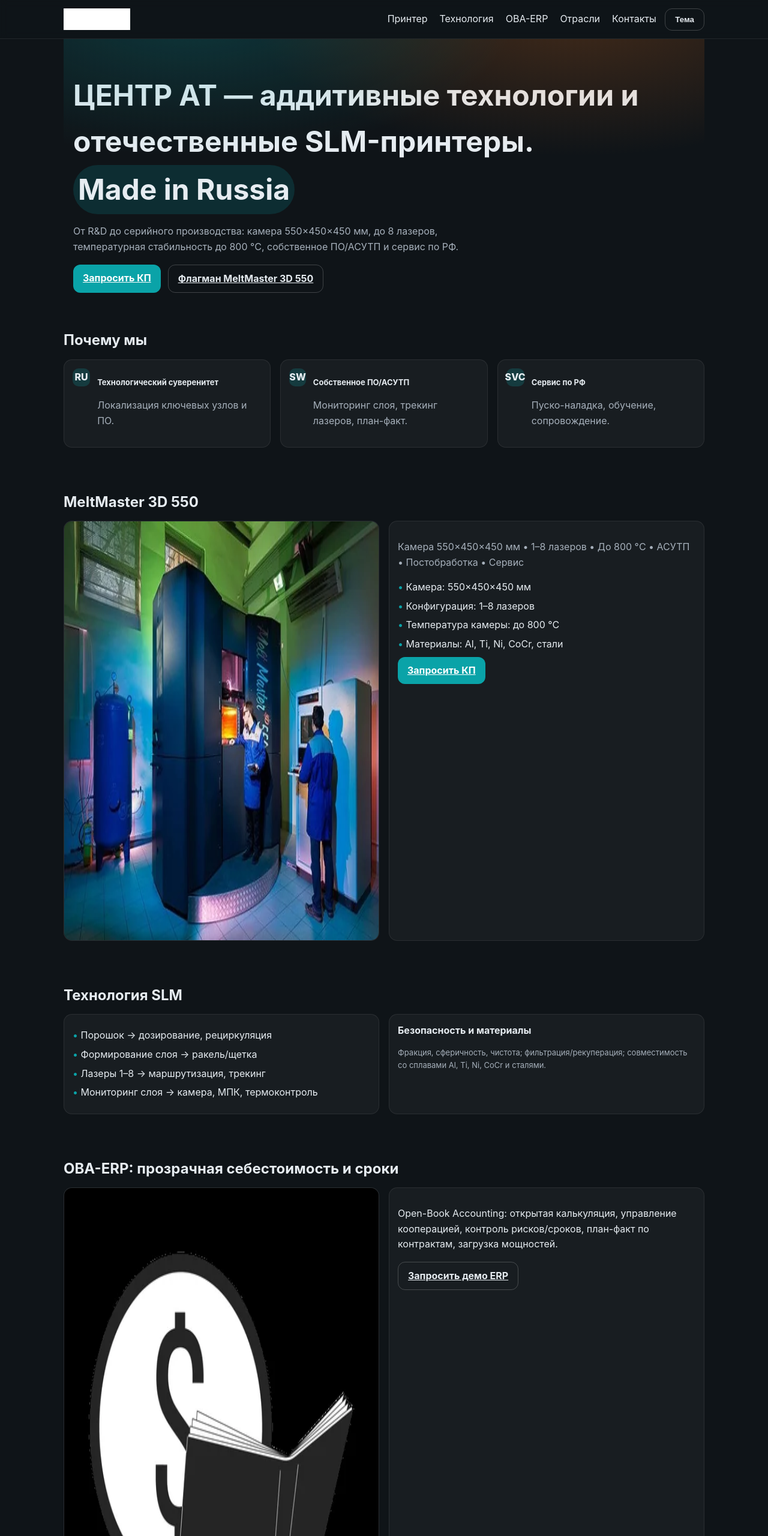
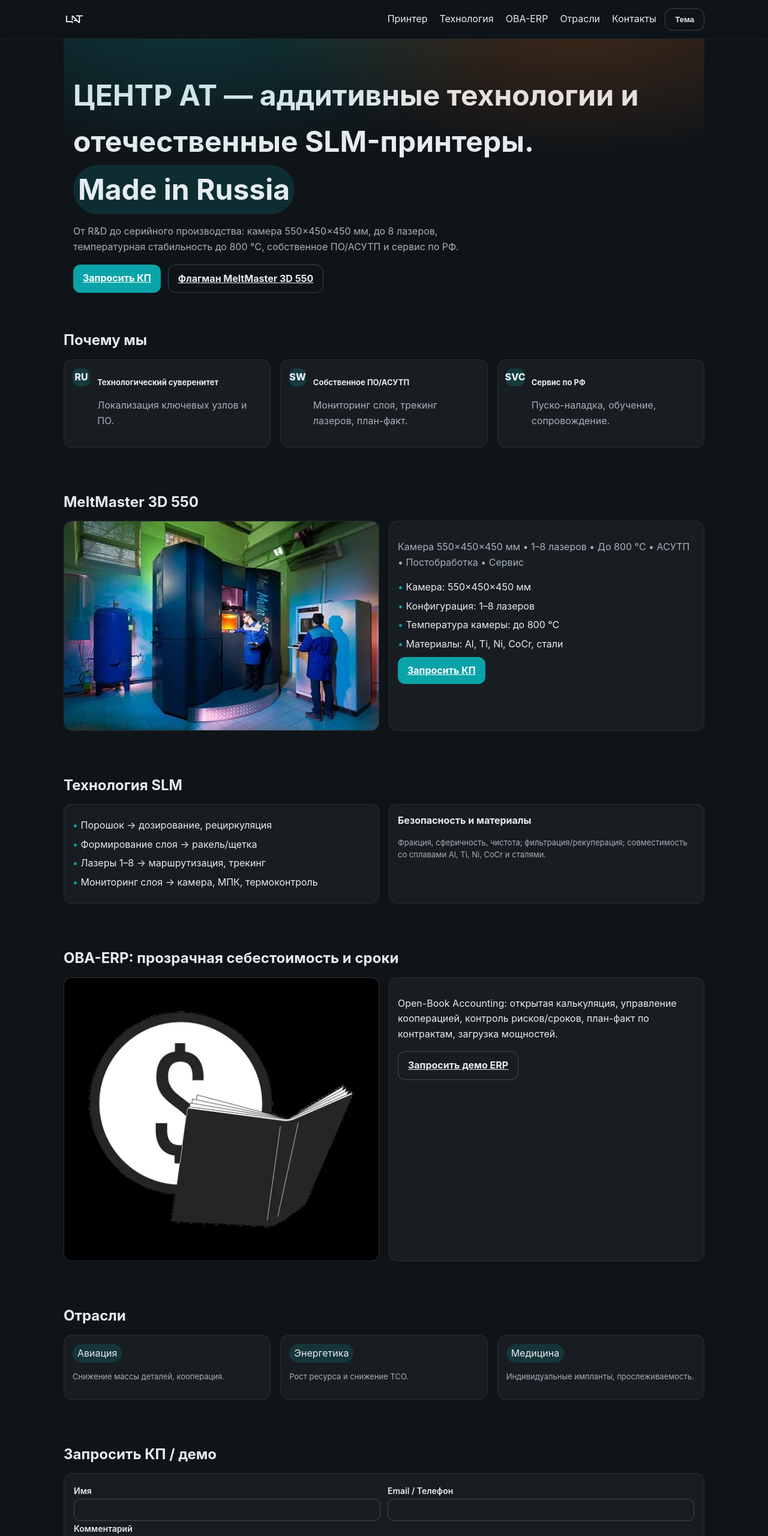
Before and after one commit to belchic05/centrat, a plain HTML site: page index.html in a window 1280 px wide. Shown: the top 2560 px of the page at 60% size. Drawn offline with Linux system fonts and the light colour scheme.

Commit message:
Add files via upload

```diff
--- a/assets/css/styles.css
+++ b/assets/css/styles.css
@@ -32,3 +32,12 @@ label{font-weight:600;font-size:14px}.form-row{display:grid;gap:12px}@media (min
 footer{border-top:1px solid rgba(255,255,255,.12);padding:24px 0;margin-top:24px}
 .skip-link{position:absolute;left:-9999px;top:auto;width:1px;height:1px;overflow:hidden}.skip-link:focus{left:16px;top:8px;background:#fff;color:#000;border-radius:8px;padding:8px 10px}
 .small{font-size:13px}
+
+/* --- Fix images aspect ratio & theme-aware logos --- */
+img{height:auto;width:100%;display:block}
+.card img{height:auto !important; width:100% !important; object-fit:contain}
+.logo-img{height:36px; width:auto}
+.logo-dark{display:block}
+.logo-light{display:none}
+html[data-theme="light"] .logo-dark{display:none}
+html[data-theme="light"] .logo-light{display:block}
--- a/index.html
+++ b/index.html
@@ -17,7 +17,7 @@
 <a href="#main" class="skip-link">Перейти к содержимому</a>
 <header>
   <div class="container header-inner">
-    <a class="logo" href="#"><img class="logo-img" src="assets/img/logo-src.png" alt="Логотип Центр АТ"><span class="sr-only"></span></a>
+    <a class="logo" href="#"><img class="logo-img logo-dark" src="assets/img/logo-dark.png" alt="Логотип Центр АТ"><img class="logo-img logo-light" src="assets/img/logo-light.png" alt="" aria-hidden="true"></a>
     <nav aria-label="Главное меню">
       <a href="#product">Принтер</a><a href="#tech">Технология</a><a href="#oba">OBA-ERP</a><a href="#cases">Отрасли</a><a href="#contact">Контакты</a>
       <button class="btn btn-ghost" onclick="toggleTheme()" aria-label="Переключить тему">Тема</button>
@@ -45,7 +45,7 @@
 
   <section class="section" id="product"><h2>MeltMaster 3D 550</h2>
     <div class="grid g-2">
-      <img class="card" src="assets/img/meltmaster.webp" alt="Промышленный SLM-принтер MeltMaster 3D 550" loading="lazy" width="1200" height="700">
+      <img class="card" src="assets/img/meltmaster.webp" alt="Промышленный SLM-принтер MeltMaster 3D 550" loading="lazy">
       <div class="card"><div class="card-body">
         <p class="muted">Камера 550×450×450 мм • 1–8 лазеров • До 800 °C • АСУТП • Постобработка • Сервис</p>
         <ul class="spec"><li>Камера: 550×450×450 мм</li><li>Конфигурация: 1–8 лазеров</li><li>Температура камеры: до 800 °C</li><li>Материалы: Al, Ti, Ni, CoCr, стали</li></ul>
@@ -68,7 +68,7 @@
 
   <section class="section" id="oba"><h2>OBA-ERP: прозрачная себестоимость и сроки</h2>
     <div class="grid g-2">
-      <img class="card" src="assets/img/oba.webp" alt="Иконка OBA‑ERP" loading="lazy" width="900" height="900">
+      <img class="card" src="assets/img/oba.webp" alt="Иконка OBA‑ERP" loading="lazy">
       <div class="card"><div class="card-body">
         <p>Open-Book Accounting: открытая калькуляция, управление кооперацией, контроль рисков/сроков, план-факт по контрактам, загрузка мощностей.</p>
         <a class="btn btn-ghost" href="#contact">Запросить демо ERP</a>
```
Also changed, not shown: assets/img/logo-dark.png (added), assets/img/logo-light.png (added), 1 other file.
